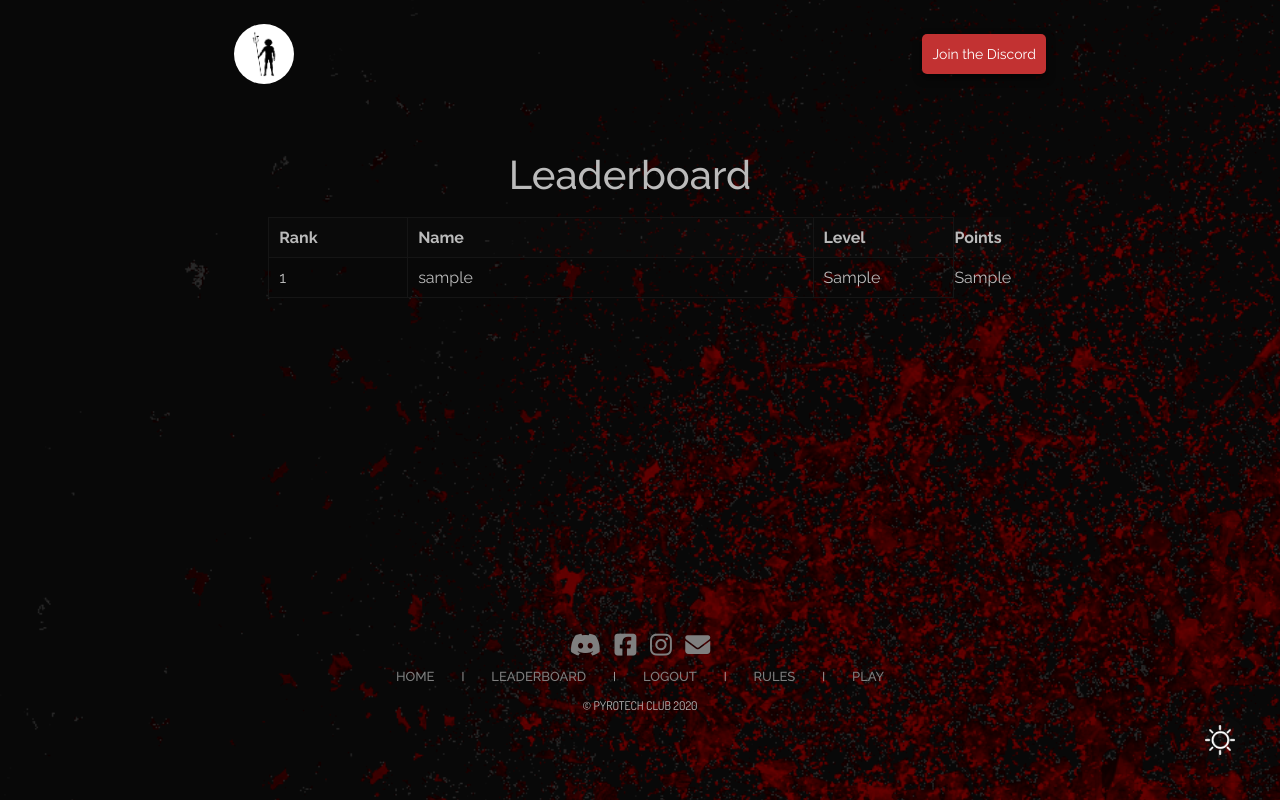
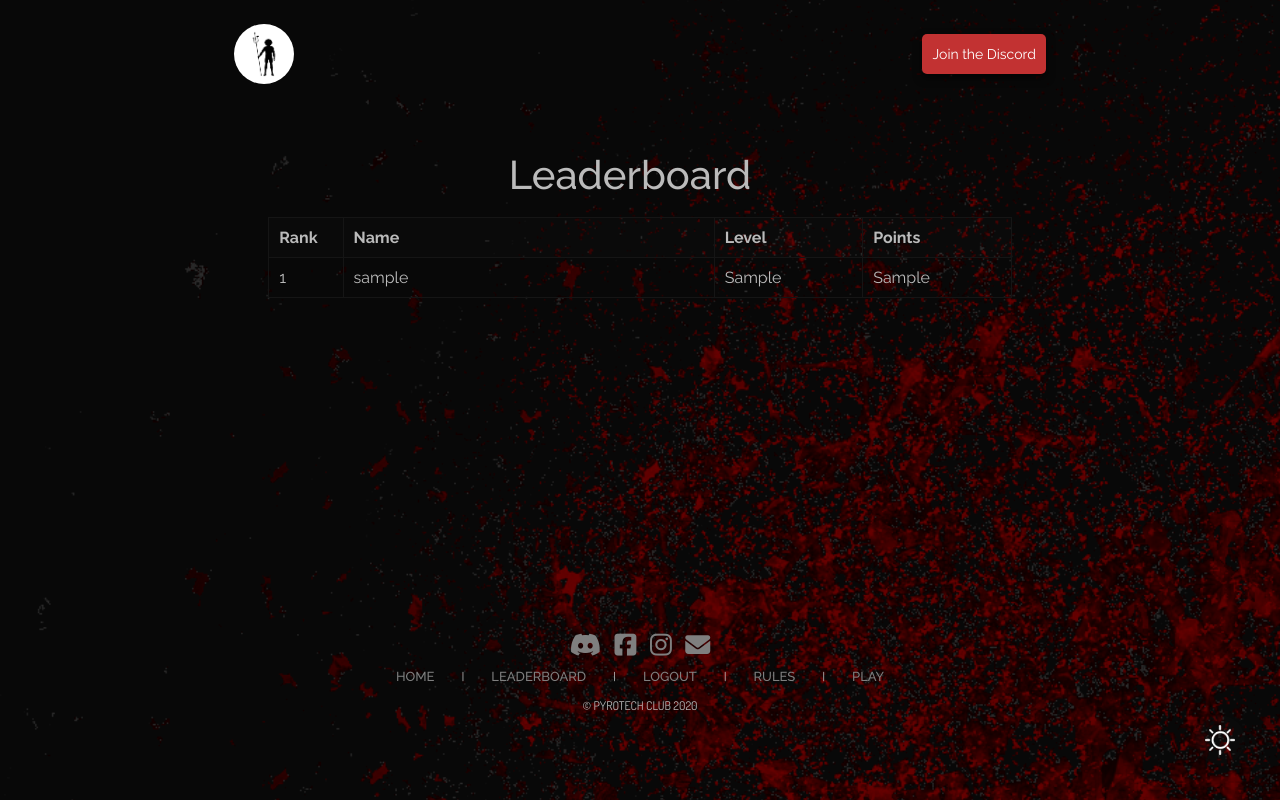
Before and after one commit to Namya0303/crypt-php, a PHP site: page /leaderboard in a window 1280 px wide. Run offline with PHP 8.4, Linux system fonts and the light colour scheme; tables that the repository leaves empty or names only in its code hold one stand-in row (values such as "Sample post"); some libraries are stand-ins or nearby versions.

Commit message:
leaderboard

```diff
--- a/leaderboard.php
+++ b/leaderboard.php
@@ -86,7 +86,7 @@ require_once "config.php";
 
                     echo "
                     <table class='leaderboard'>
-                        <tr class='lighter'>
+                        <tr>
                             <th class='rank'>Rank</th>
                             <th class='name'>Name</th>
                             <th class='level'>Level</th>
--- a/main.css
+++ b/main.css
@@ -522,26 +522,31 @@
         margin: 20 0;
     }
 
-    tr:nth-child(odd) {
+    .leaderboard tr:nth-child(odd) {
         background-color: var(--heading-color);
     }
 
     .rank,
     .name,
-    .level {
+    .level,
+    .points {
         padding: 10;
         border: 1px solid var(--bg-color);
     }
 
     .rank {
+        width: 10%;
+    }
+
+    .name {
+        width: 50%;
+    }
+
+    .level {
         width: 20%;
     }
 
-    .name {
-        width: 60%;
-    }
-
-    .level {
+    .points {
         width: 20%;
     }
 
```
